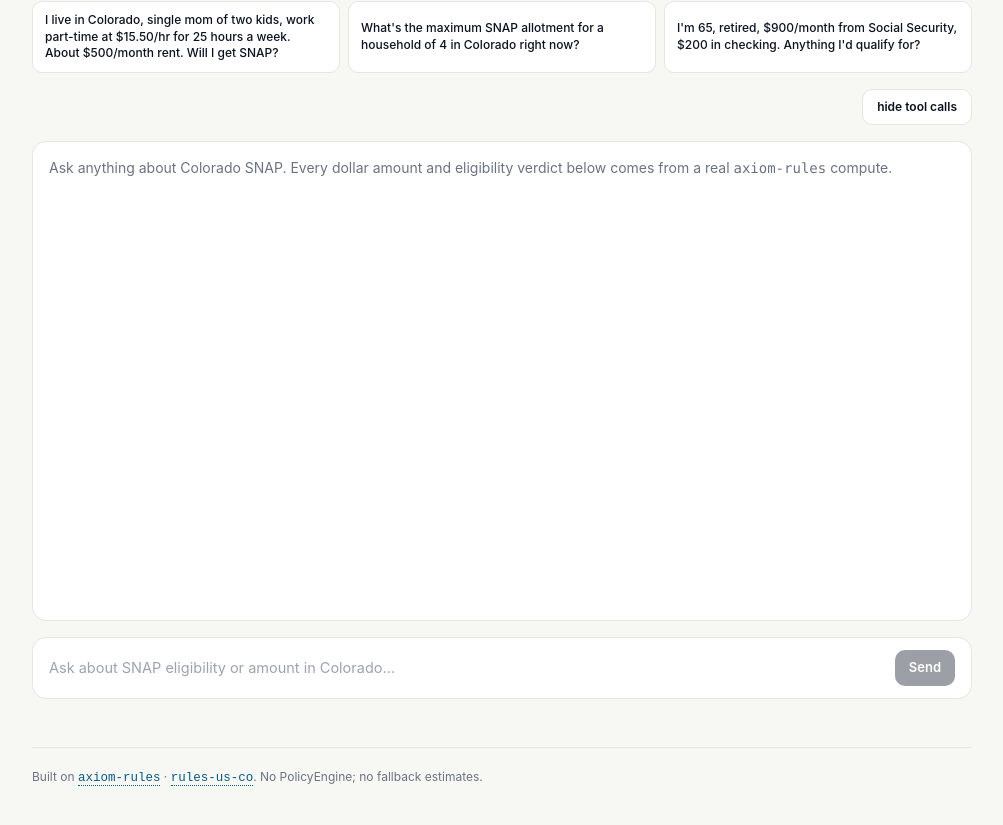
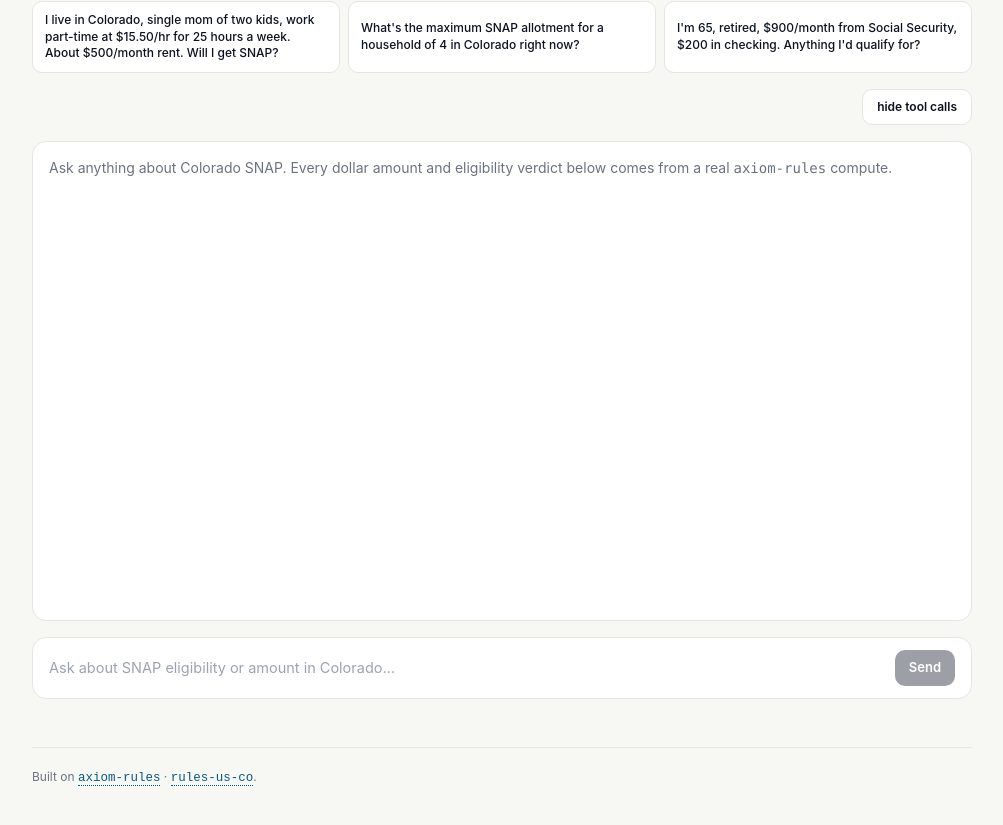
Before and after one commit to TheAxiomFoundation/finbot-snap-demo, a Next.js app: page / in a window 1280 px wide. Shown: the part 221-1046 px from the top of the page, without its empty margins (138-1141 px from the left). Built offline with nearby package versions, Linux system fonts and the light colour scheme.

Commit message:
Drop "No PolicyEngine; no fallback estimates" line from the footer
Was leftover positioning copy from earlier framing. The footer is just
a credit line now.

🤖 Generated with [Claude Code](https://claude.com/claude-code)

Co-Authored-By: Claude Opus 4.7 (1M context) <noreply@anthropic.com>

```diff
--- a/src/app/page.tsx
+++ b/src/app/page.tsx
@@ -49,7 +49,7 @@ export default function Page() {
         <a className="cite" href="https://github.com/TheAxiomFoundation/rules-us-co" target="_blank" rel="noreferrer">
           rules-us-co
         </a>
-        . No PolicyEngine; no fallback estimates.
+        .
       </footer>
     </main>
   );
```
